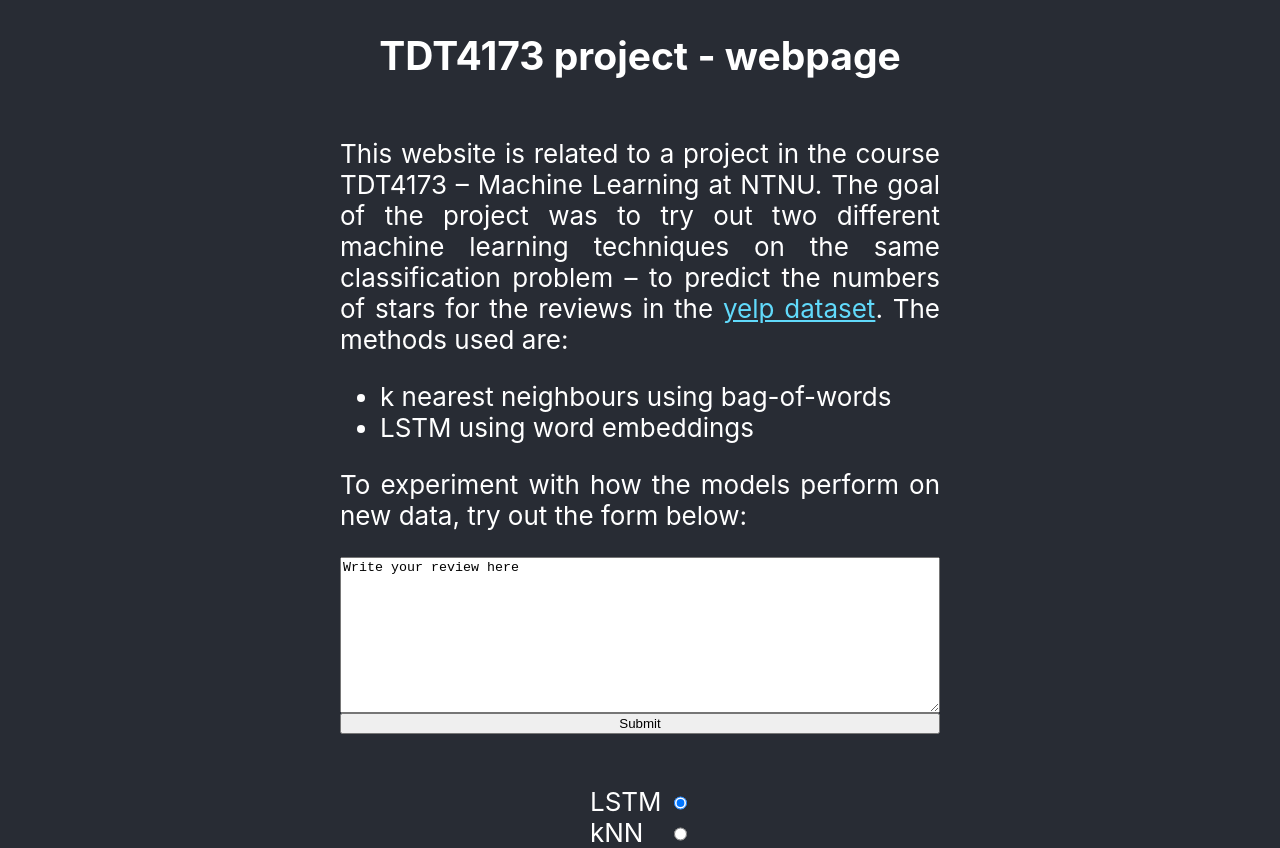
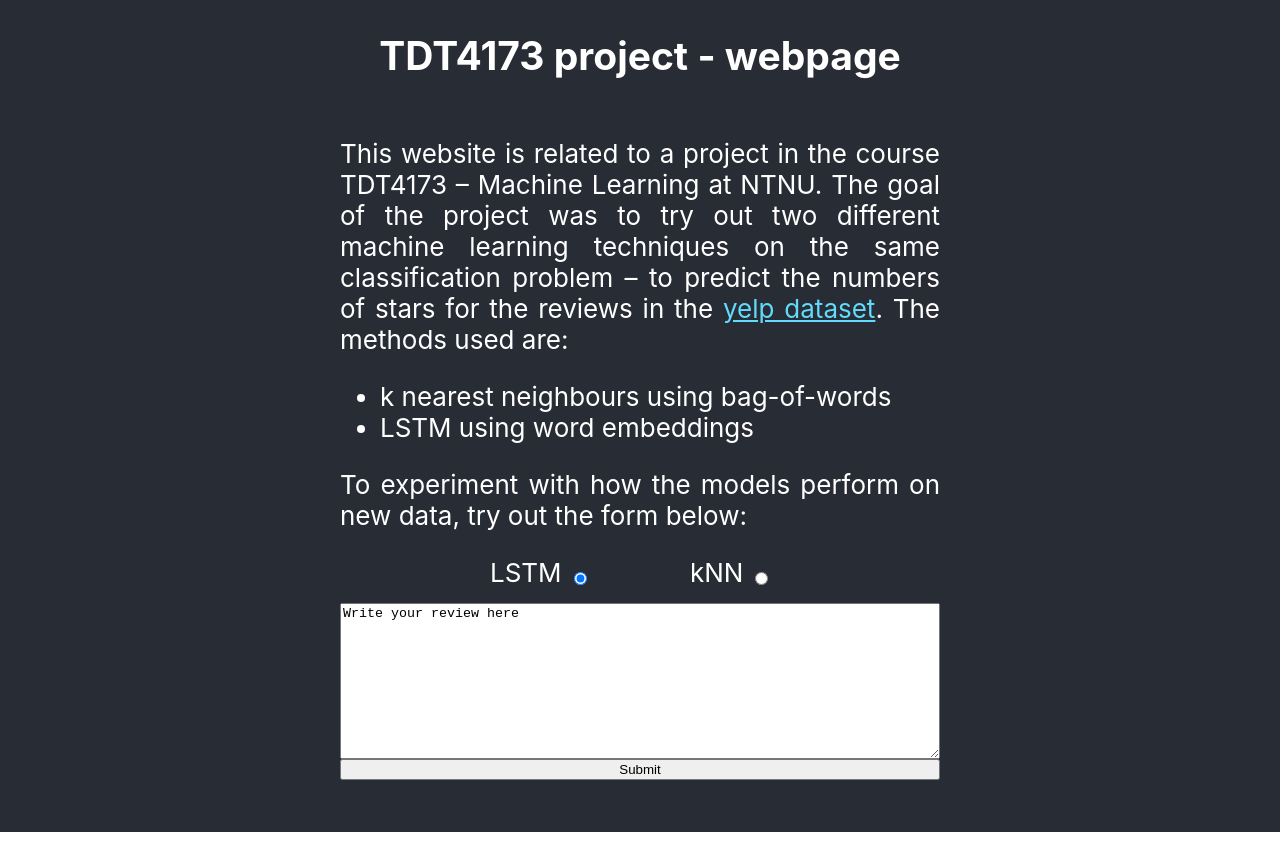
Before and after one commit to SimenHolmestad/TDT4137-webpage, a React (Create React App) app: page / in a window 1280 px wide. Built offline with nearby package versions, Linux system fonts and the light colour scheme.

Commit message:
Change button layout

```diff
--- a/src/App.js
+++ b/src/App.js
@@ -42,16 +42,16 @@ function App() {
             To experiment with how the models perform on new data, try out the form below:
           </p>
         </div>
+        <ModelSelect
+          value={modelSelect}
+          onValueChanged={(value) => setModel(value)}
+        />
         <InputForm
           reviewText={reviewText}
           setReviewText={setReviewText}
           handleSubmit={handleSubmit}
         />
         {NewlineText(machineLearningResponse)}
-        <ModelSelect
-          value={modelSelect}
-          onValueChanged={(value) => setModel(value)}
-        />
       </header>
     </div>
   );
--- a/src/components/modelSelect.module.css
+++ b/src/components/modelSelect.module.css
@@ -1,10 +1,17 @@
 .selectContainer {
   display: flex;
-  flex-direction: column;
+  flex-direction: row;
+  margin-bottom: 15px;
 }
 
 .selectRow {
   display: flex;
   width: 100px;
-  justify-content: space-between;
+  padding-left: 50px;
+  padding-right: 50px;
 }
+
+.selectRow input {
+  margin-top: 12px;
+  margin-left: 12px;
+}
```
